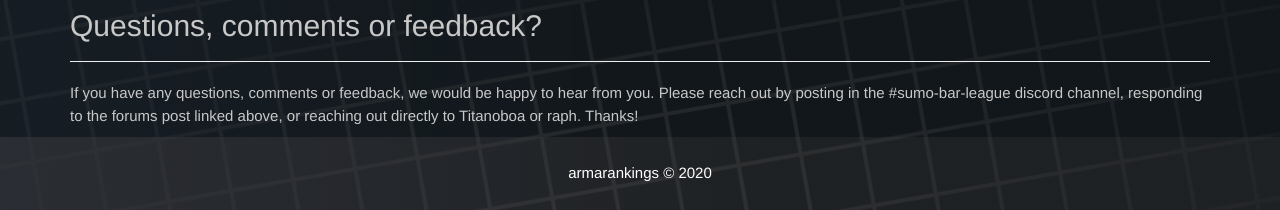
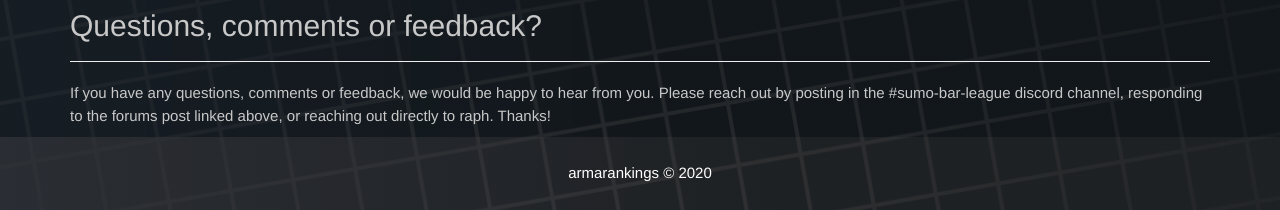
Before and after one commit to raphleu/arma-rankings, a Flask app: page /league-info?match_subtype_id=sbl-s2 in a window 1280 px wide. Shown: the part 1738-1948 px from the top of the page. Run offline with Flask 2, Linux system fonts and the light colour scheme; some libraries are stand-ins or nearby versions.

Commit message:
remove titan from admins

```diff
--- a/app/templates/league-info.html
+++ b/app/templates/league-info.html
@@ -87,7 +87,7 @@
       <h2>Questions, comments or feedback?</h2>
     </div>
     <p>
-      If you have any questions, comments or feedback, we would be happy to hear from you. Please reach out by posting in the #sumo-bar-league discord channel, responding to the forums post linked above, or reaching out directly to Titanoboa or raph. Thanks!
+      If you have any questions, comments or feedback, we would be happy to hear from you. Please reach out by posting in the #sumo-bar-league discord channel, responding to the forums post linked above, or reaching out directly to raph. Thanks!
     </p>
   </div>
   {% include "footer.html" %}
```
